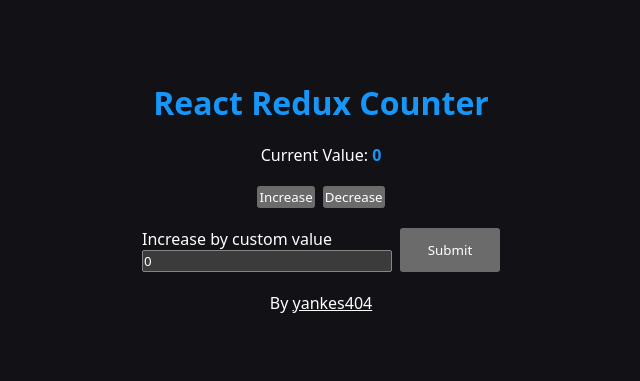
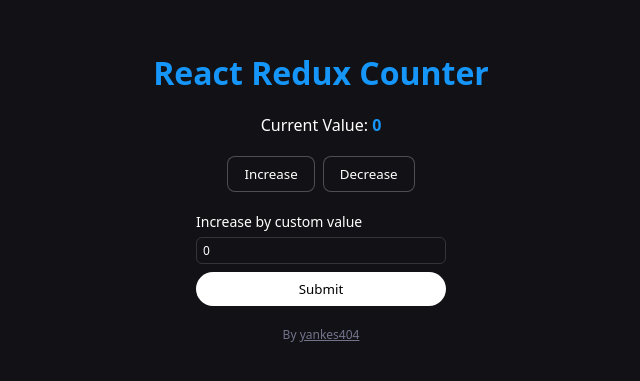
Before and after one commit to yankes404/react-redux-simple-counter, a React (Vite) app: page / in a window 1280 px wide. Shown: the part 203-584 px from the top of the page, without its empty margins (319-959 px from the left). Built offline with nearby package versions, Linux system fonts and the light colour scheme.

Commit message:
Added Named Exports

```diff
--- a/src/App.tsx
+++ b/src/App.tsx
@@ -1,6 +1,6 @@
 import { FormEvent, useState } from "react"
 import { useDispatch, useSelector } from "react-redux";
-import { decrement, increment } from "./features/counter/counterSlice";
+import { decrement, increment } from "./features/counter/counterReducer";
 
 interface RootState {
     counter: { value: number };
@@ -30,11 +30,13 @@
             </div>
             <div className="buttons">
                 <button
+                    className="outline"
                     onClick={() => dispatch(increment({}))}
                 >
                     Increase
                 </button>
                 <button
+                className="outline"
                     onClick={() => dispatch(decrement())}
                 >
                     Decrease
--- a/src/features/counter/counterSlice.ts
+++ b/src/features/counter/counterReducer.ts
@@ -1,6 +1,6 @@
 import { createSlice } from "@reduxjs/toolkit";
 
-export const counterSlice = createSlice({
+export const { reducer, actions } = createSlice({
     name: "counter",
     initialState: { value: 0 },
     reducers: {
@@ -13,6 +13,4 @@
     }
 });
 
-export const { increment, decrement } = counterSlice.actions;
-
-export default counterSlice.reducer;
+export const { increment, decrement } = actions;
--- a/src/index.css
+++ b/src/index.css
@@ -9,14 +9,62 @@
 
 :root {
   --primary-color: rgb(21, 150, 248);
+  --background: rgb(18, 18, 22);
 }
 
 body {
-  background: rgb(18, 18, 22);
+  background: var(--background);
   display: flex;
   justify-content: center;
   align-items: center;
   height: 100vh;
+}
+
+button {
+  padding: 8px 16px;
+  border-radius: 50px;
+  border: none;
+  outline: none;
+  font-weight: 500;
+  background: white;
+  color: black;
+  transition: .1s;
+  cursor: pointer;
+}
+
+button:hover,
+button:focus {
+  background: rgba(255,255,255,.9);
+}
+
+button.outline {
+  background: var(--background);
+  color: #fff;
+  border: 1px solid rgba(255,255,255,.25);
+  border-radius: 8px;
+}
+
+button.outline:hover,
+button.outline:focus {
+  background: rgba(255,255,255,.1);
+}
+
+input {
+  font-size: 12px;
+  padding: 4px 6px;
+  border-radius: 6px;
+  background: none;
+  outline: none;
+  border: 1px solid rgba(255,255,255,.15);;
+}
+
+input:focus {
+  background: rgba(255,255,255,.05);
+}
+
+label {
+  font-size: 14px;
+  font-weight: 500;
 }
 
 .container {
@@ -46,6 +94,7 @@
 
 form {
   display: flex;
+  flex-direction: column;
   gap: 8px;
 }
 
@@ -59,7 +108,25 @@
   width: 100px;
 }
 
-a {
+form label {
+  margin-bottom: 6px;
+}
+
+form button {
+  width: 100%;
+}
+
+footer,
+footer a {
+  font-weight: 500;
+  font-size: 12px;
+  color: rgb(115, 115, 140);
+  outline: none;
+  transition: .1s;
+}
+
+footer a:hover,
+footer a:focus {
   color: #fff;
 }
 
--- a/src/store.ts
+++ b/src/store.ts
@@ -1,5 +1,5 @@
 import { configureStore } from '@reduxjs/toolkit';
-import counterReducer from './features/counter/counterSlice';
+import { reducer as counterReducer } from './features/counter/counterReducer';
 
 export default configureStore({
     reducer: {
```
